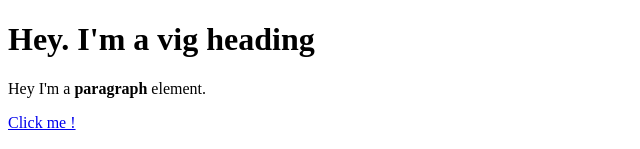
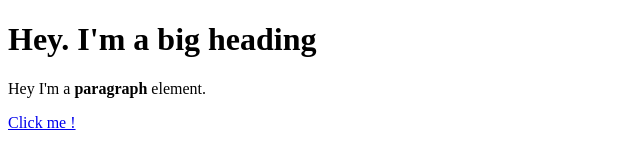
Before and after one commit to andreitimpea/ProgettoWeb, a plain HTML site: page test.html in a window 1280 px wide. Shown: the top 149 px of the page, without its empty margins (0-640 px from the left). Drawn offline with Linux system fonts and the light colour scheme.

Commit message:
Update test.html

```diff
--- a/test.html
+++ b/test.html
@@ -4,7 +4,7 @@
 	<title>Test page</title>
 </head>
 <body>
-	<h1>Hey. I'm a vig heading</h1>
+	<h1>Hey. I'm a big heading</h1>
 	<p>Hey I'm a <b>paragraph</b> element.</p>
 	<a href="https://google.com" target="_blank" title="Let's go to google !">Click me !</a>
 	<p>My name is:<br>
```
